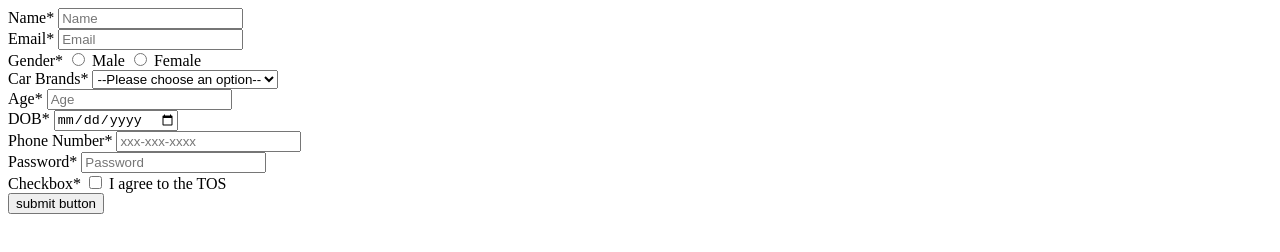
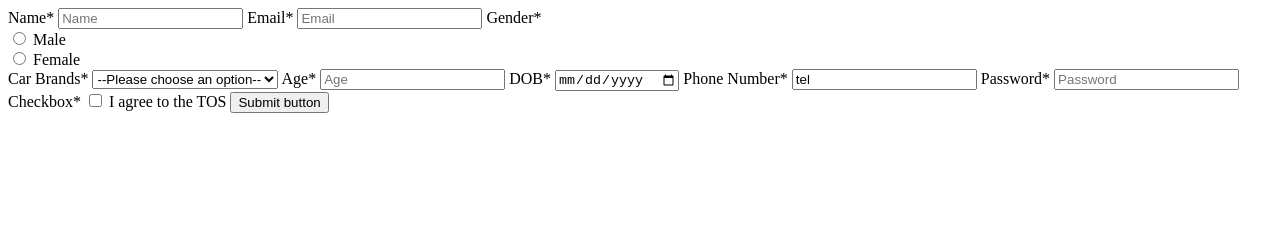
Before and after one commit to acciojob/signup-form-car-SwarnaSkyla, a website: page main.html in a window 1280 px wide. Drawn offline with Linux system fonts and the light colour scheme.

Commit message:
created a submission

```diff
--- a/main.html
+++ b/main.html
@@ -9,56 +9,50 @@
 <body>
 	<!-- the entire body must be written by student -->
 	<form method="post">
-		<div>
-			<label for="#name">Name*</label>
-			<input type="text" id="#name"required placeholder="Name">
-		</div>
-		<div>
-			<label for="#email">Email*</label>
-			<input type="email" id="#email"required placeholder="Email">
-		</div>
-		<div>
-			<label >Gender*</label>
-			<input type="radio" id="#gender_m" name="#gender" value="Male" required>
-			<label for="#gender_m" >Male</label>
-			<input type="radio" id="#gender_f" name="#gender" value="Female" required>
-			<label for="#gender_f" >Female</label>
-		</div>
-		<div>
-			<label for="#cars"  >Car Brands*</label>
-			<select id="#cars">
+
+			<label for="name">Name*</label>
+			<input type="text" id="name" name="name"required placeholder="Name">
+
+
+			<label for="email">Email*</label>
+			<input type="email" id="email" name="email"required placeholder="Email">
+
+			<label id="gender" >Gender*</label><br>
+			<input type="radio" id="male" name="gender" value="Male" required>
+			<label for="male" >Male</label><br>
+			<input type="radio" id="female" name="gender" value="Female" required>
+			<label for="female" >Female</label><br>
+
+
+			<label for="cars"  >Car Brands*</label>
+			<select id="cars" name="cars">
 				<option value="" disabled selected hidden aria-required>--Please choose an option--</option>
 				<option value="BMW">BMW</option>
 				<option value="Audi">Audi</option>
 				<option value="Mercedez">Mercedez</option>
 			</select>
-		</div>
-		<div>
-			<label for="#age">Age*</label>
-			<input type="number" id="#age" required placeholder="Age">
-		</div>
-		<div>
-			<label for="#dob">DOB*</label>
-			<input type="date" id="#dob" required>
-		</div>
-		<div
-			<label for="#tel">Phone Number*</label>
-			<input type="tel" id="#tel" placeholder="xxx-xxx-xxxx">
-		</div>
-		<div>
+
+			<label for="age">Age*</label>
+			<input type="number" id="age" value="number"name="age" required placeholder="Age">
+
+			<label for="dob">DOB*</label>
+			<input type="date" id="dob" name="dob" value="date" required>
+
+			<label for="tel">Phone Number*</label>
+			<input type="tel" id="tel" name="tel" value="tel" required placeholder="xxx-xxx-xxxx">
+
 			<label for="#password">Password*</label>
-			<input type="password" id="#password" required placeholder="Password">
-		</div>
-		<div>
-			<label>Checkbox*</label>
+			<input type="password" id="#password" name="password" required placeholder="Password">
 
-			<input type="checkbox" id="#tos" required >
-			<label for="#tos">I agree to the TOS</label>
-		</div>
-		<div>
+			<label for="checkbox">Checkbox*</label>
 
-			<input type="button" value="submit button">
-		</div>
+			<input type="checkbox" id="tos" required >
+			<label for="tos">I agree to the TOS</label>
+
+
+		<button type="button">Submit button</button>
+
+
 	</form>
     <script type="text/javascript" src="./script.js">
 </script>
```
